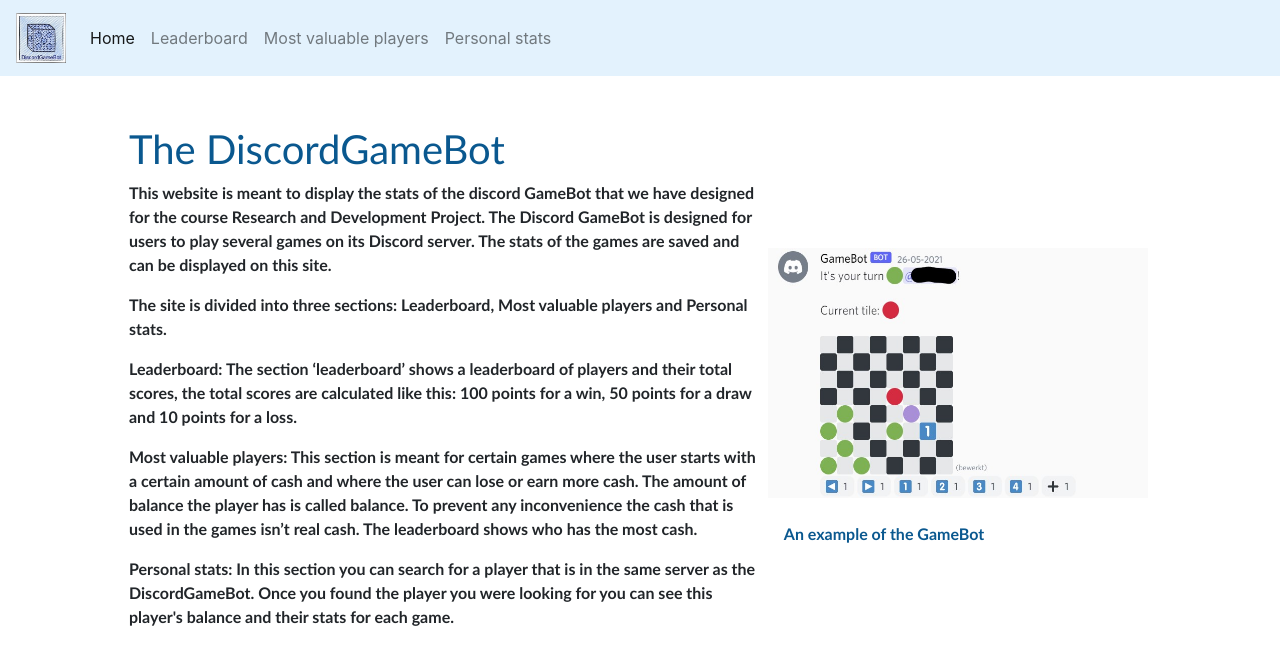
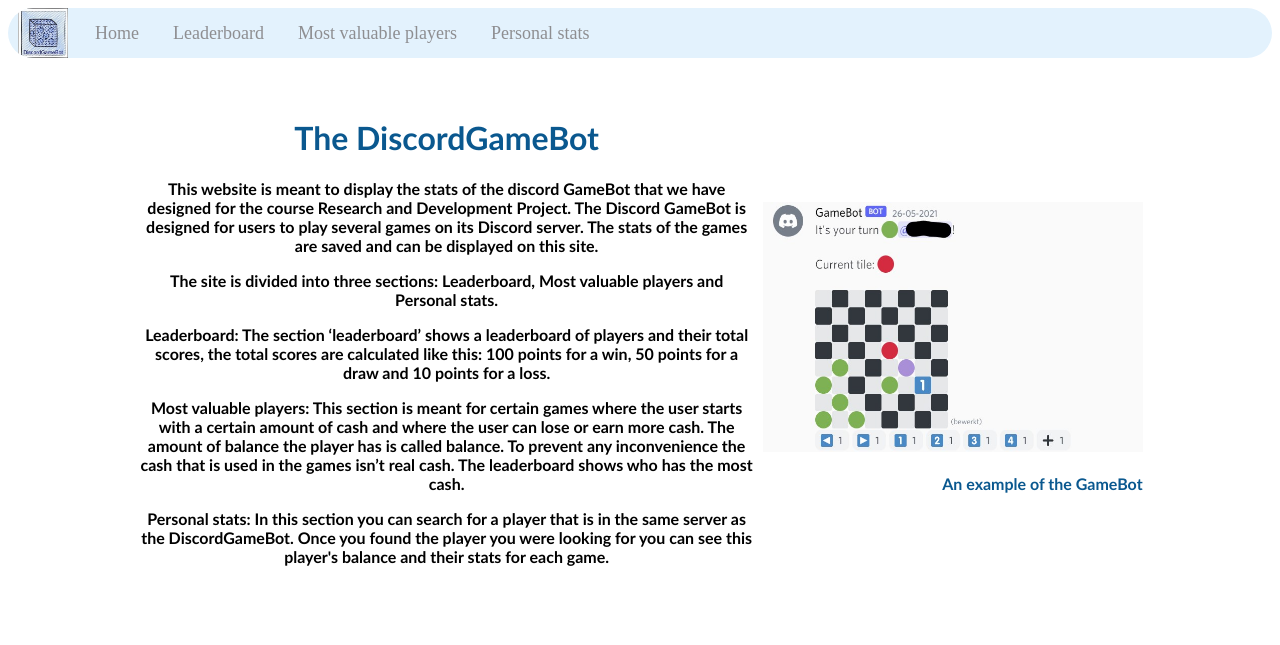
Before and after one commit to Rijkkie/R-D_Game_Bot, a Flask app: page / in a window 1280 px wide. Shown: the top 645 px of the page. Run offline with Flask 2, Linux system fonts and the light colour scheme; lists and menus that the app fills with data are empty; some libraries are stand-ins or nearby versions.

Commit message:
Update base.html
Removed the navbar and made a different one

```diff
--- a/FlaskApp/FlaskApp/templates/base.html
+++ b/FlaskApp/FlaskApp/templates/base.html
@@ -1,33 +1,55 @@
 <!doctype html>
 <html>
 <head>
-    <title>{% block title %}{% endblock %}</title>
+  <title>{% block title %}{% endblock %}</title>
+  <style>
+    #ourNavBar {
+      width: 100%;
+      height: 50px;
+      border-radius: 25px;
+    }
+    .topnav {
+      background-color: #e3f2fd;
+      overflow: hidden;
+    }
+    .topnav a {
+      float: left;
+      color: #8e8e91;
+      text-align: center;
+    }
+
+    .topnav a.normal {
+      padding: 15px 17px;
+      text-decoration: none;
+      font-size: 18px;
+    }
+
+    .topnav a.normal:hover {
+      background-color: #4e8de5;
+      color: white;
+    }
+
+    .topnav a.logo {
+      padding: 0px 10px;
+      float: center;
+    }
+
     {% block style %}
     {% endblock %}
-    <link rel="stylesheet" href="https://stackpath.bootstrapcdn.com/bootstrap/4.3.1/css/bootstrap.min.css" integrity="sha384-ggOyR0iXCbMQv3Xipma34MD+dH/1fQ784/j6cY/iJTQUOhcWr7x9JvoRxT2MZw1T" crossorigin="anonymous">
+    </style>
     <link rel="icon" href="{{ url_for('static', filename='logo.jpg') }}" type="image/jpg">
+
     </head>
     <body>
-      <nav class="navbar navbar-expand-lg navbar-light" style="background-color: #e3f2fd;">
-        <a class="navbar-brand" href="/"><img src={{ url_for('static', filename='logo.jpg') }} width="50" height="50" class="d-inline-block align-top" alt=""></a>
-        <button class="navbar-toggler" type="button" data-toggle="collapse" data-target="#navbarNavAltMarkup" aria-controls="navbarNavAltMarkup" aria-expanded="false" aria-label="Toggle navigation">
-          <span class="navbar-toggler-icon"></span>
-        </button>
-        <div class="collapse navbar-collapse" id="navbarNavAltMarkup">
-          <div class="navbar-nav">
-            <a class="nav-item nav-link active" href="/">Home <span class="sr-only">(current)</span></a>
-            <a class="nav-item nav-link" href="/leaderboard">Leaderboard</a>
-            <a class="nav-item nav-link" href="/val">Most valuable players</a>
-            <a class="nav-item nav-link" href="/personal">Personal stats</a>
-          </div>
-        </div>
-      </nav>
+    <div class="topnav" id="ourNavBar">
+     <a class="logo" href="/"><img src={{ url_for('static', filename='logo.jpg') }} width="50px" height="50px"></a>
+     <a class="normal" href="/">Home </a>
+     <a class="normal" href="/leaderboard">Leaderboard</a>
+     <a class="normal" href="/val">Most valuable players</a>
+     <a class="normal" href="/personal">Personal stats</a>
+    </div>
       <br><br>
-
       {% block content %}
       {% endblock %}
-    <script src="https://code.jquery.com/jquery-3.3.1.slim.min.js" integrity="sha384-q8i/X+965DzO0rT7abK41JStQIAqVgRVzpbzo5smXKp4YfRvH+8abtTE1Pi6jizo" crossorigin="anonymous"></script>
-    <script src="https://cdnjs.cloudflare.com/ajax/libs/popper.js/1.14.7/umd/popper.min.js" integrity="sha384-UO2eT0CpHqdSJQ6hJty5KVphtPhzWj9WO1clHTMGa3JDZwrnQq4sF86dIHNDz0W1" crossorigin="anonymous"></script>
-    <script src="https://stackpath.bootstrapcdn.com/bootstrap/4.3.1/js/bootstrap.min.js" integrity="sha384-JjSmVgyd0p3pXB1rRibZUAYoIIy6OrQ6VrjIEaFf/nJGzIxFDsf4x0xIM+B07jRM" crossorigin="anonymous"></script>
     </body>
 </html>
```
